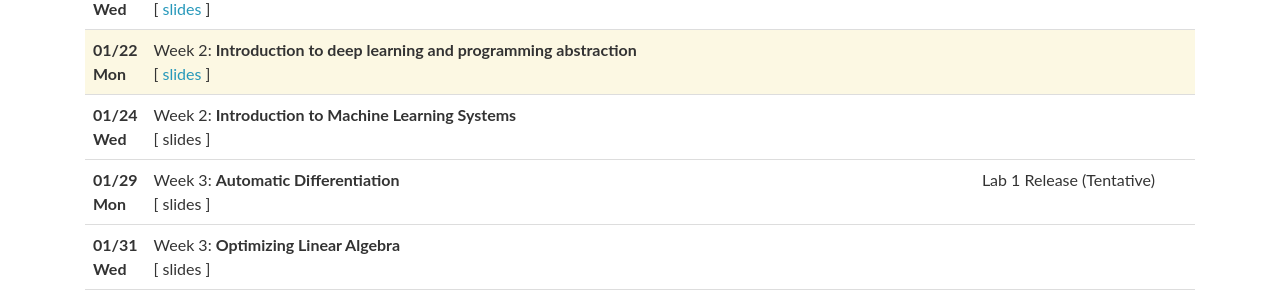
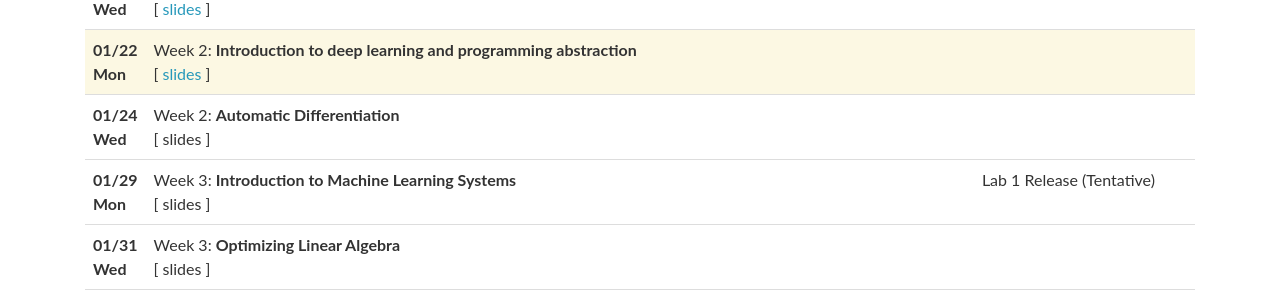
Before and after one commit to mlsyscourse/mlsyscourse.github.io, a Jekyll site: the page built from schedule.md, in a window 1280 px wide. Shown: the part 304-604 px from the top of the page. Built offline with Jekyll 4.4.1, drawn with Linux system fonts in a browser that asks for light colours.

```diff
--- a/_data/lectures.yml
+++ b/_data/lectures.yml
@@ -17,18 +17,18 @@
   logistics:
 
 - date: 01/24 Wed
-  lecturer: Jia
+  lecturer: Chen
   title: >
-    Week 2: <strong>Introduction to Machine Learning Systems</strong>
+    Week 2: <strong>Automatic Differentiation</strong>
   slides:
   notes:
   readings:
   logistics:
 
 - date: 01/29 Mon
-  lecturer: Chen
+  lecturer: Jia
   title: >
-    Week 3: <strong>Automatic Differentiation</strong>
+    Week 3: <strong>Introduction to Machine Learning Systems</strong>
   slides:
   notes:
   readings:
```
